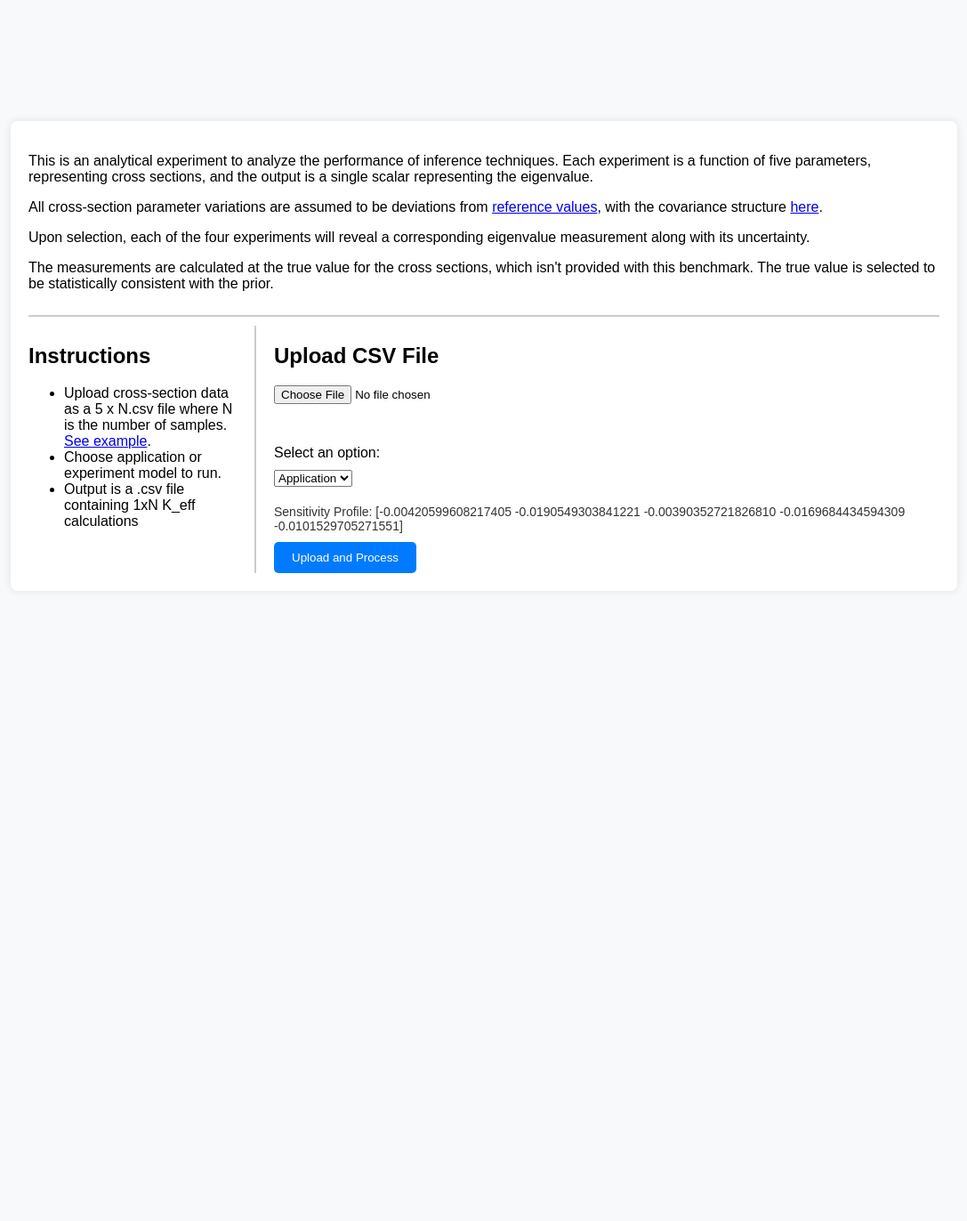
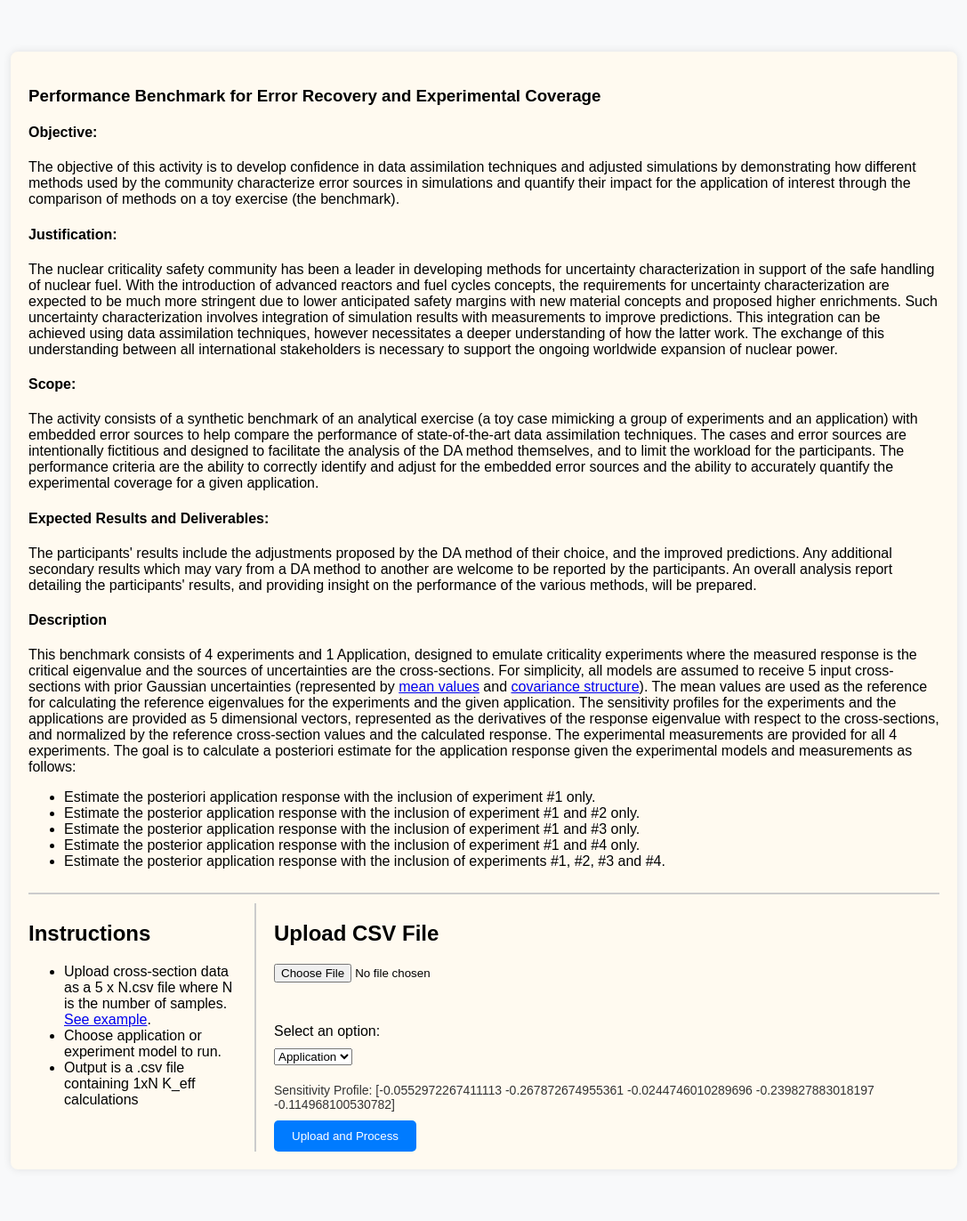
Before and after one commit to Shreya412/g14_flask, a Flask app: page / in a window 1280 px wide. Shown: the whole page at 89% size, without its empty margins (96-1183 px from the left). Before the commit the page ends 644 px from the top, so only its background shows below. Run offline with Flask 3, Linux system fonts and the light colour scheme.

Commit message:
deployment changes

```diff
--- a/app.py
+++ b/app.py
@@ -1,6 +1,6 @@
 from flask import Flask, render_template, request, send_file, send_from_directory
 import os
-from utils.utils import app_gen, exp1, exp2, exp3, exp4  # Adjust import as necessary
+from utils.utils import app_gen, exp1, exp2, exp3, exp4
 import pandas as pd
 
 app = Flask(__name__, template_folder='templates')
@@ -24,12 +24,7 @@ def upload_file():
         filename = file.filename
         file_path = os.path.join(app.config['UPLOAD_FOLDER'], filename)
         file.save(file_path)
-        print(filename, "::::")
-
-        # Read the uploaded file
         df = pd.read_csv(file_path, delimiter=',', header=None)
-
-        # Process the file
         results = []
         for column in df.columns:
             col_values = df[column].values
@@ -47,14 +42,10 @@ def upload_file():
                 else:
                     return "Invalid request"
                 results.append(result)
-
-        # Create results DataFrame
         results_df = pd.DataFrame([results])
         results_csv_path = os.path.join(app.config['UPLOAD_FOLDER'], f'{requests}.csv')
         results_df.to_csv(results_csv_path, index=False, header=False)
         print(f"Results saved to '{requests}.csv'.")
-
-        # Send the results file
         return send_file(results_csv_path, as_attachment=True)
 
 @app.route('/uploads/<filename>')
--- a/templates/index.html
+++ b/templates/index.html
@@ -2,7 +2,7 @@
 <html lang="en">
 <head>
     <meta charset="UTF-8">
-    <title>Upload CSV Form</title>
+    <title>Performance Benchmark for Error Recovery and Experimental Coverage</title>
     <style>
         body {
             font-family: Arial, sans-serif;
@@ -12,7 +12,6 @@
             display: flex;
             justify-content: center;
             align-items: center;
-            height: 100vh;
         }
         .container {
             display: grid;
@@ -26,6 +25,9 @@
             padding: 20px;
             border-radius: 8px;
             box-shadow: 0 0 10px rgba(0, 0, 0, 0.1);
+            margin-top: 58px;
+            margin-bottom: 58px;
+            background-color: floralwhite;
         }
         header {
             grid-area: header;
@@ -121,19 +123,19 @@
             var measurementData = document.getElementById('measurement-data');
             switch (option) {
                 case 'app_gen':
-                    measurementData.innerHTML = "Sensitivity Profile: [-0.00420599608217405    -0.0190549303841221    -0.00390352721826810    -0.0169684434594309    -0.0101529705271551]";
+                    measurementData.innerHTML = "Sensitivity Profile: [-0.0552972267411113    -0.267872674955361    -0.0244746010289696    -0.239827883018197    -0.114968100530782]";
                     break;
                 case 'exp1':
-                    measurementData.innerHTML = "Exp 1 Measurement data: &mu; = 0.999389145499616, &sigma; = 0.001 <br> <br> Sensitivity Profile: [-0.00149924788719443    -0.00679222318825020    -0.00139143138040428    -0.00604848471289596    -0.00361907603197687]";
+                    measurementData.innerHTML = "Exp 1 Measurement data: &mu; = 0.999389145499616, &sigma; = 0.001 <br> <br> Sensitivity Profile: [-0.0198540582543938   -0.0961776929288576   -0.00878742358739204   -0.0861084188319916   -0.0412784419736213]";
                     break;
                 case 'exp2':
-                    measurementData.innerHTML = "Exp 2 Measurement data: &mu; = 1.000269996523534, &sigma; = 0.001 <br> <br> Sensitivity Profile: [-0.000875269293278997    -0.00731459529983228    -0.00148377121627049    -0.00610679378617911    -0.002764234786055]";
+                    measurementData.innerHTML = "Exp 2 Measurement data: &mu; = 1.000269996523534, &sigma; = 0.001 <br> <br> Sensitivity Profile: [-0.0115806352723883   -0.103482653093232   -0.00936227847694157   -0.0868614604729281   -0.0315003487921488]";
                     break;
                 case 'exp3':
-                    measurementData.innerHTML = "Exp 3 Measurement data: &mu; = 0.999643531477239, &sigma; = 0.001 <br> <br> Sensitivity Profile: [0.0243452446635186    0.00445944011574573    0.0191282830747092    -0.0221615553767192    -0.0147963500675373]";
+                    measurementData.innerHTML = "Exp 3 Measurement data: &mu; = 0.999643531477239, &sigma; = 0.001 <br> <br> Sensitivity Profile: [0.332242702716837   0.0650741051282292   0.124491935581161   -0.325135750987891   -0.173918446942684]";
                     break;
                 case 'exp4':
-                    measurementData.innerHTML = "Exp 4 Measurement data: &mu; = 1.000408467021769, &sigma; = 0.001 <br> <br> Sensitivity Profile: [0.000558750371350604    -0.00832468264868689    0.00271100562958783    -0.00876990099925012    -0.00821197180377869]";
+                    measurementData.innerHTML = "Exp 4 Measurement data: &mu; = 1.000408467021769, &sigma; = 0.001 <br> <br> Sensitivity Profile: [0.00743935147949400    -0.118514503175895    0.0172135955319640    -0.125526414733213    -0.0941704066710610]";
                     break;
                 default:
                     measurementData.innerHTML = "";
@@ -149,10 +151,26 @@
 <body>
     <div class="container">
         <header>
-            <p>This is an analytical experiment to analyze the performance of inference techniques. Each experiment is a function of five parameters, representing cross sections, and the output is a single scalar representing the eigenvalue.</p>
-            <p>All cross-section parameter variations are assumed to be deviations from <a href="{{ url_for('static', filename='uploads/reference.csv') }}">reference values</a>, with the covariance structure <a href="{{ url_for('static', filename='uploads/Covariance.csv') }}">here</a>.</p>
-            <p>Upon selection, each of the four experiments will reveal a corresponding eigenvalue measurement along with its uncertainty.</p>
-            <p>The measurements are calculated at the true value for the cross sections, which isn't provided with this benchmark. The true value is selected to be statistically consistent with the prior.</p>
+            <h3>Performance Benchmark for Error Recovery and Experimental Coverage</h3>
+            <h4>Objective: </h4>
+            <p>The objective of this activity is to develop confidence in data assimilation techniques and adjusted simulations by demonstrating how different methods used by the community characterize error sources in simulations and quantify their impact for the application of interest through the comparison of methods on a toy exercise (the benchmark).</p>
+            <h4>Justification: </h4>
+            <p>The nuclear criticality safety community has been a leader in developing methods for uncertainty characterization in support of the safe handling of nuclear fuel. With the introduction of advanced reactors and fuel cycles concepts, the requirements for uncertainty characterization are expected to be much more stringent due to lower anticipated safety margins with new material concepts and proposed higher enrichments. Such uncertainty characterization involves integration of simulation results with measurements to improve predictions. This integration can be achieved using data assimilation techniques, however necessitates a deeper understanding of how the latter work. The exchange of this understanding between all international stakeholders is necessary to support the ongoing worldwide expansion of nuclear power.</p>
+            <h4>Scope:</h4>
+            <p>The activity consists of a synthetic benchmark of an analytical exercise (a toy case mimicking a group of experiments and an application) with embedded error sources to help compare the performance of state-of-the-art data assimilation techniques. The cases and error sources are intentionally fictitious and designed to facilitate the analysis of the DA method themselves, and to limit the workload for the participants. The performance criteria are the ability to correctly identify and adjust for the embedded error sources and the ability to accurately quantify the experimental coverage for a given application.</p>
+            <h4>Expected Results and Deliverables:</h4>
+            <p>The participants' results include the adjustments proposed by the DA method of their choice, and the improved predictions. Any additional secondary results which may vary from a DA method to another are welcome to be reported by the participants. An overall analysis report detailing the participants' results, and providing insight on the performance of the various methods, will be prepared.</p>
+            <h4>Description</h4>
+            <p>This benchmark consists of 4 experiments and 1 Application, designed to emulate criticality experiments where the measured response is the critical eigenvalue and the sources of uncertainties are the cross-sections. For simplicity, all models are assumed to receive 5 input cross-sections with prior Gaussian uncertainties (represented by <a href="{{ url_for('static', filename='uploads/reference.csv') }}">mean values</a> and <a href="{{ url_for('static', filename='uploads/Covariance.csv') }}">covariance structure</a>). The mean values are used as the reference for calculating the reference eigenvalues for the experiments and the given application. The sensitivity profiles for the experiments and the applications are provided as 5 dimensional vectors, represented as the derivatives of the response eigenvalue with respect to the cross-sections, and normalized by the reference cross-section values and the calculated response. The experimental measurements are provided for all 4 experiments. The goal is to calculate a posteriori estimate for the application response given the experimental models and measurements as follows:</p>
+            <ul>
+                <li>Estimate the posteriori application response with the inclusion of experiment #1 only.</li>
+                <li>Estimate the posterior application response with the inclusion of experiment #1 and #2 only.</li>
+                <li>Estimate the posterior application response with the inclusion of experiment #1 and #3 only.</li>
+                <li>Estimate the posterior application response with the inclusion of experiment #1 and #4 only.</li>
+                <li>Estimate the posterior application response with the inclusion of experiments #1, #2, #3 and #4.</li>
+            </ul>
+
+
         </header>
         <div class="menu">
             <div class="instructions">
@@ -176,7 +194,7 @@
                     <option value="exp3">Exp 3</option>
                     <option value="exp4">Exp 4</option>
                 </select>
-                <div id="measurement-data" class="measurement-data">Sensitivity Profile: [-0.00420599608217405    -0.0190549303841221    -0.00390352721826810    -0.0169684434594309    -0.0101529705271551]</div>
+                <div id="measurement-data" class="measurement-data">Sensitivity Profile: [-0.0552972267411113    -0.267872674955361    -0.0244746010289696    -0.239827883018197    -0.114968100530782]</div>
                 <button type="submit">Upload and Process</button>
                 <div id="loading" class="hidden">Processing...</div>
             </form>
```
Also changed, not shown: .github/workflows/deploy.yaml (added), 1 other file.
